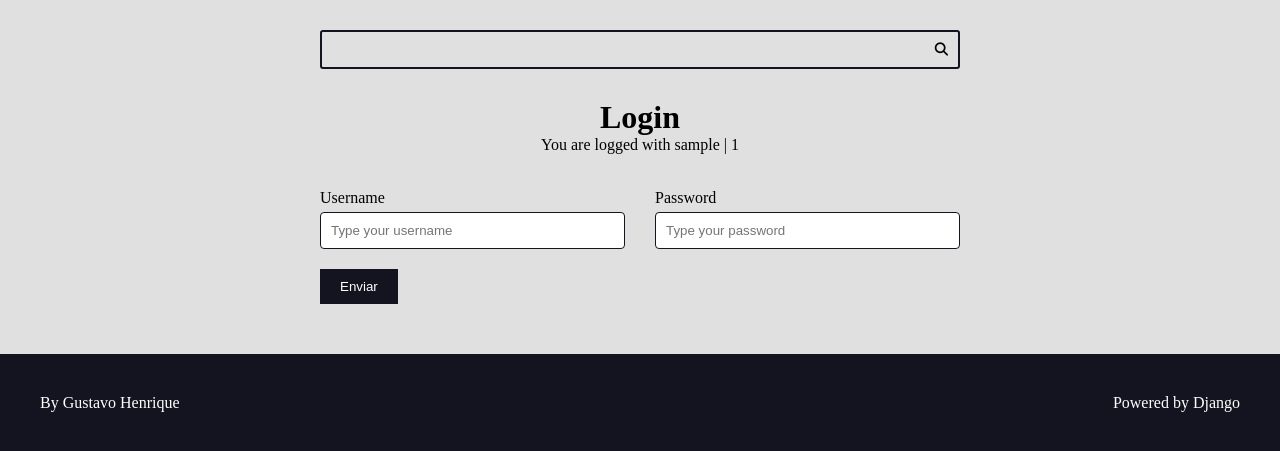
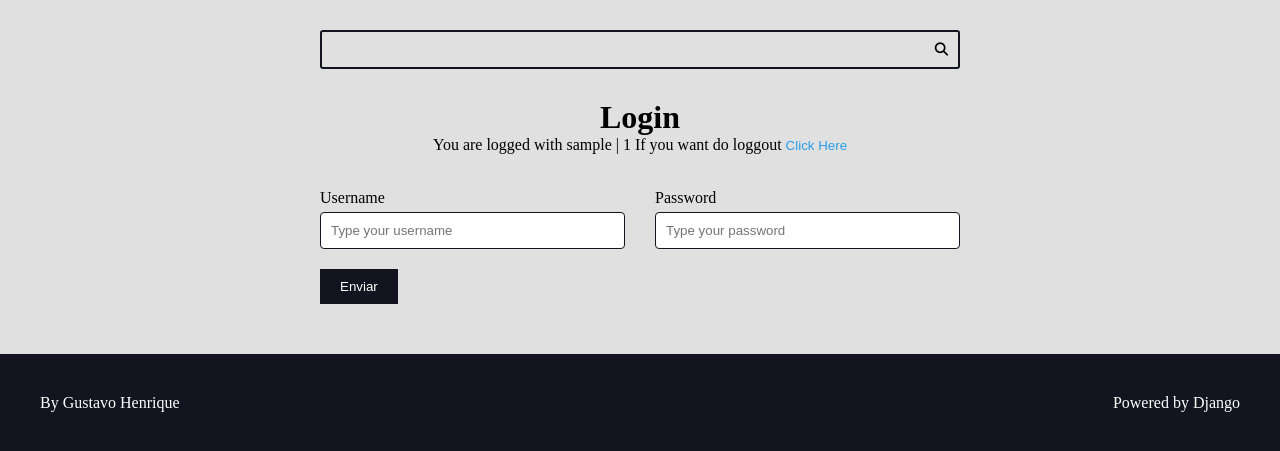
Before and after one commit to guhls/django-curso, a Django app: template authors/templates/authors/pages/login.html in a window 1280 px wide. Shown: the part 113-564 px from the top of the page. Run offline with Django 4.2, Linux system fonts and the light colour scheme; the template is opened without the code that fills it: values that come from a table or form of the project are taken from there, others are empty; the visitor is signed in with stand-in values (Sample User, id 1); some libraries are stand-ins or nearby versions.

Commit message:
Add crsf_token to view logout

```diff
--- a/authors/templates/authors/pages/login.html
+++ b/authors/templates/authors/pages/login.html
@@ -6,10 +6,17 @@
     <div class="main-content container center">
         <h1>Login {{request.session.number}}</h1>
         {% if request.user.is_authenticated %}
-            <p>
+            <div>
                 You are logged with
                 {{ request.user.username }} | {{ request.user.id }}
-            </p>
+
+                If you want do loggout
+                <form class="inline-form" action="{% url 'authors:logout' %}" method="POST">
+                    {% csrf_token %}
+                    <input type="hidden" name="username" value="{{request.user.username}}">
+                    <button class="plaintext-button" type="submit">Click Here</button>
+                </form>
+            </div>
         {% endif %}
     </div>
 
--- a/authors/urls.py
+++ b/authors/urls.py
@@ -10,4 +10,6 @@ urlpatterns = [
 
     path('login/', views.login_view, name='login'),
     path('login/create/', views.login_create, name='login_create'),
+
+    path('logout/', views.logout_view, name='logout'),
 ]
--- a/base_css/global/css/style.css
+++ b/base_css/global/css/style.css
@@ -184,6 +184,19 @@ body {
 
 .form-button {
     margin: 2rem 0;
+}
+
+.plaintext-button {
+    display: inline;
+    border: none;
+    background: none;
+    cursor: pointer;
+    color: var(--color-primary);
+}
+
+.inline-form {
+    display: inline;
+    font-size: 1.6rem;
 }
 
 /*Search*/
```
Also changed, not shown: authors/views.py (+16 -2 lines).
